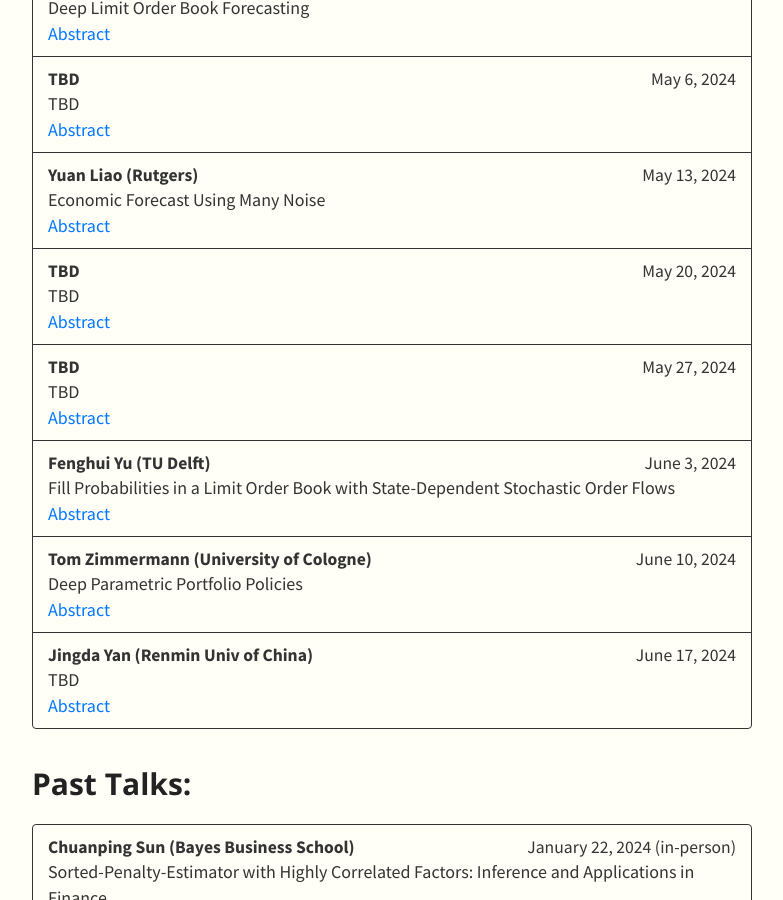
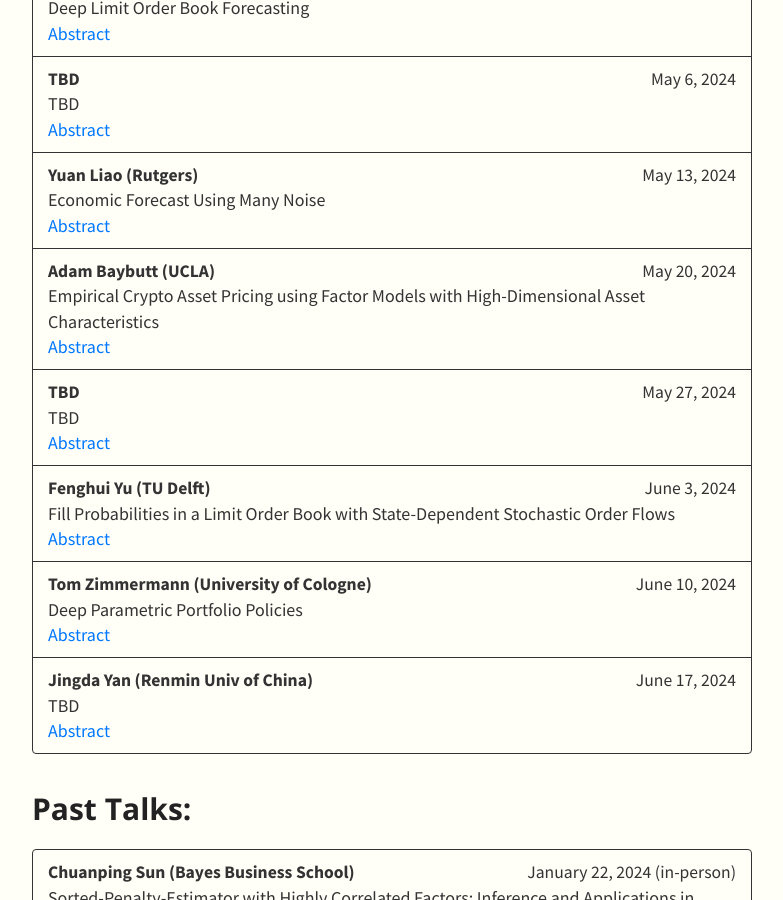
Before and after one commit to SML-Fin/SML-Fin.github.io, a Jekyll site: the page built from index.md, in a window 1280 px wide and 900 px high, scrolled down 630 px. Shown: the whole window, without its empty margins (248-1031 px from the left). Built offline with Jekyll 4.4.1, drawn with Linux system fonts in a browser that asks for light colours; nearby versions of some CDN libraries; our own code applies the rules of GitHub Pages for plain Markdown files.

Commit message:
Update talks.yml

```diff
--- a/_data/talks.yml
+++ b/_data/talks.yml
@@ -12,10 +12,10 @@
       date: May 13, 2024
       title: Economic Forecast Using Many Noise
       abstract: This paper addresses a fundamental question in economic forecasting&#58; is variable selection beneficial to predictions?  Economists typically conduct variable selection to eliminate noise from predictors. However,  we provide a theoretical justification that economic forecast models are not sparse. In addition,  we prove a compelling result&#58; in most economic forecasts, including noise in predictions yields greater benefits than its exclusion.  Furthermore, if the total number of predictors is not sufficiently large,  intentionally adding more noise yields superior forecast performance, outperforming benchmark predictors relying on dimension reduction. The intuition lies in economic predictive signals being densely distributed among regression coefficients, maintaining modest forecast bias while diversifying away overall variance. Therefore, economic forecasts can significantly benefit from the 'benign overfitting' even if a significant proportion of predictors constitute pure noise.    One of our empirical demonstrations shows that intentionally adding 300-6000 pure noise to the Welch and Goyal ( 2008 ) dataset  archives  a noteworthy 10% out-of-sample R squre accuracy in forecasting the annual U.S. equity premium.   The performance surpasses the majority of sophisticated machine learning models.
-    - speaker: TBD
+    - speaker: Adam Baybutt (UCLA)
       date: May 20, 2024
-      title: TBD
-      abstract: TBD
+      title: Empirical Crypto Asset Pricing using Factor Models with High-Dimensional Asset Characteristics
+      abstract: We study the dynamics of crypto asset returns through the lens of factor models. Given the limited number of tradable assets and years of data and the rich set of available asset characteristics, we develop novel estimation procedures with supporting econometric theory for a dynamic latent-factor model with high-dimensional asset characteristics, that is, the number of characteristics is on the order of the sample size. Utilizing the Double Selection Lasso estimator, our procedure employs regularization to eliminate characteristics with low signal-to-noise ratios yet maintains asymptotically valid inference for our asset pricing tests. In our empirical panel, we find the new estimator obtains comparable out-of-sample pricing ability and risk-adjusted returns to benchmark methods. We provide an inference procedure for measuring the risk premium of an observable nontradable factor, and employ this to find crypto's inflation-mimicking portfolio has positive risk compensation. Finally, specifying a factor model with nonparametric loadings and factors, we utilize recent methods in deep learning to maximize out-of-sample risk-adjusted returns in an hourly panel, which yields economically significant alphas even after a detailed accounting of transaction costs.
     - speaker: TBD
       date: May 27, 2024
       title: TBD
```
